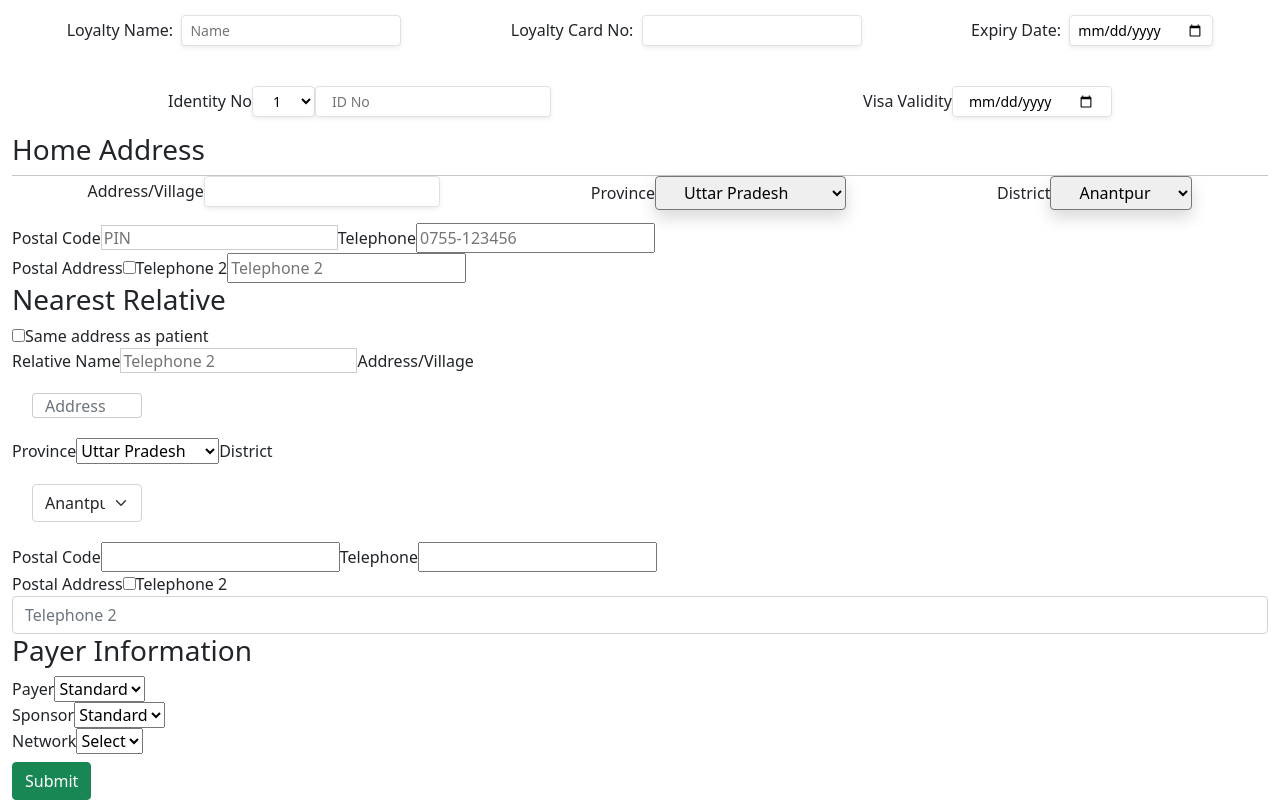
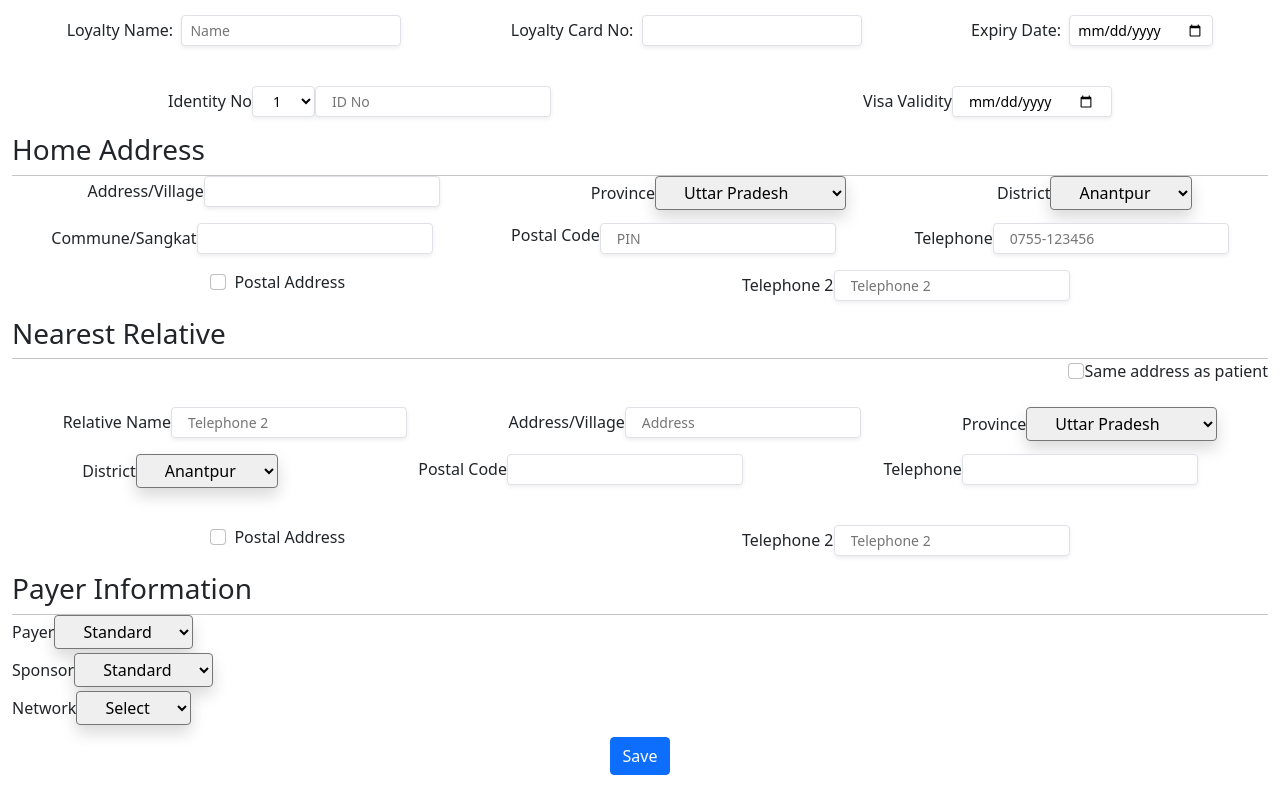
Before and after one commit to DataMinesTech/HospitalManagement, a React (Create React App) app: page /newpatient in a window 1280 px wide. Shown: the part 480-1280 px from the top of the page. Built offline with nearby package versions, Linux system fonts and the light colour scheme.

Commit message:
completed registration and modal css

```diff
--- a/src/Components/Layout/OutPatientModal/OutPatientModal.js
+++ b/src/Components/Layout/OutPatientModal/OutPatientModal.js
@@ -1,33 +1,42 @@
+import { Divider } from "@mui/material";
 import React from "react";
 
 const OutPatientModal = () => {
   return (
-    <div className="card">
-      <br />
-      <br />
-      <br />
+    <div className="">
+      <div className=" text center">
         <h3>Add patient Visit</h3>
-      <label>Visit Type</label>
+        <Divider></Divider>
+        <div className="py-2">
+          <label>Visit Type &nbsp;</label>
 
-      <select>
+          <select className="selectpicker border-1 mb-1 px-4 py-1 rounded shadow">
             <option value="opdvisit">OPD Visit</option>
           </select>
-
+        </div>
+        <div>
           <label>Chief Complaint</label>
-      <input type="text" className="card__img" />
+          <input
+            type="text"
+            className="pl-2 form-control-sm px-3 border-2 shadow-sm  bg-white rounded border"
+          />
+        </div>
+        <div className="py-2">
           <label>Clinic/Department</label>
-      <select>
+          <select className="selectpicker border-1 mb-1 px-4 py-1 rounded shadow">
             <option value="surgery">Surgery</option>
             <option value="treatment">Treatment</option>
             <option value="normal">Normal</option>
           </select>
+        </div>
         <label>Doctor/Nurse</label>
-      <select>
+        <select className="selectpicker border-1 mb-1 px-4 py-1 rounded shadow">
           <option value="nilesh">Nilesh</option>
           <option value="sanjay">Sanjay</option>
         </select>
         <br />
-      <button className="card__btn">Submit</button>
+        <button className="btn btn-block btn-primary">Submit</button>
+      </div>
     </div>
   );
 };
--- a/src/Components/PatientComponent/NewPatient.js
+++ b/src/Components/PatientComponent/NewPatient.js
@@ -3,16 +3,21 @@ import Header from "../Layout/Header/Header";
 import Sidebar from "../Layout/Sidebar/Sidebar";
 import OutPatientModal from "../Layout/OutPatientModal/OutPatientModal";
 import { Divider, Modal, Typography } from "@mui/material";
-const divStyle = {
-  width: "110px",
-  margin: "20px",
-  // border: '5px solid black'
+import { Box } from "@mui/system";
+
+const style = {
+  position: "absolute",
+  top: "50%",
+  left: "50%",
+  transform: "translate(-50%, -50%)",
+  width: 400,
+  bgcolor: "#fff",
+  border: "2px solid #000",
+  boxShadow: 24,
+  p: 4,
+  borderRadius: "1rem",
 };
-const emailStyle = {
-  width: "300px",
-  margin: "40px",
-  // border: '5px solid black'
-};
+
 const NewPatient = () => {
   const [user, setUser] = useState({
     firstName: "",
@@ -41,7 +46,9 @@ const NewPatient = () => {
       </div>
       {openModal !== false ? (
         <Modal open={openModal} onClose={() => setOpenModal(false)}>
+          <Box sx={style}>
             <OutPatientModal />
+          </Box>
         </Modal>
       ) : (
         <>
@@ -284,73 +291,153 @@ const NewPatient = () => {
                       </select>
                     </div>
                   </div>
+                  <div className="d-flex justify-content-around">
+                    <div>
+                      <label>Commune/Sangkat</label>
+
+                      <input
+                        type="text"
+                        className="pl-2 form-control-sm px-3   shadow-sm mb-3 bg-white rounded border"
+                      />
+                    </div>
+                    <div className="d-flex justify-content-around">
                       <label>Postal Code</label>
-                  <input type="text" placeholder="PIN" />
+                      <input
+                        type="text"
+                        className="pl-2 form-control-sm px-3   shadow-sm mb-3 bg-white rounded border"
+                        placeholder="PIN"
+                      />
+                    </div>
+                    <div>
                       <label>Telephone</label>
-                  <input type="number" placeholder="0755-123456" />
-                  <br />
+                      <input
+                        type="number"
+                        className="pl-2 form-control-sm px-3   shadow-sm mb-3 bg-white rounded border"
+                        placeholder="0755-123456"
+                      />
+                    </div>
+                  </div>
+                  <div>
+                    <div className="d-flex justify-content-around">
+                      <div className="form-check">
                         <label>Postal Address</label>
-                  <input type="checkbox" />
+                        <input className="form-check-input" type="checkbox" />
+                      </div>
+                      <div>
                         <label>Telephone 2</label>
-                  <input type="number" placeholder="Telephone 2" />
+                        <input
+                          type="number"
+                          className="pl-2 form-control-sm px-3   shadow-sm mb-3 bg-white rounded border"
+                          placeholder="Telephone 2"
+                        />
+                      </div>
+                    </div>
+                  </div>
 
                   <h3>Nearest Relative</h3>
-                  <input type="checkbox" />
+                  <Divider></Divider>
+                  <div className="d-flex justify-content-end">
+                    <input type="checkbox" className="form-check-input" />
                     <label>Same address as patient</label>
+                  </div>
                   <br />
+                  <div className="d-flex justify-content-around">
+                    <div>
                       <label>Relative Name</label>
-                  <input type="text" placeholder="Telephone 2" />
+                      <input
+                        type="text"
+                        className="pl-2 form-control-sm px-3   shadow-sm mb-3 bg-white rounded border"
+                        placeholder="Telephone 2"
+                      />
+                    </div>
+                    <div>
                       <label>Address/Village</label>
                       <input
                         type="text"
                         placeholder="Address"
-                    class="form-control"
-                    style={divStyle}
+                        className="pl-2 form-control-sm px-3   shadow-sm mb-3 bg-white rounded border"
                       />
+                    </div>
+                    <div>
                       <label>Province</label>
-                  <select>
+                      <select className="selectpicker border-1 mb-1 px-4 py-1 rounded shadow">
                         <option value="up">Uttar Pradesh</option>
                         <option value="andhrapradesh">Andhra Pradesh</option>
                         <option value="punjab">Punjab</option>
                       </select>
+                    </div>
+                  </div>
+                  <div className="d-flex justify-content-around">
+                    <div>
                       <label>District</label>
-                  <select class="form-select" style={divStyle}>
+
+                      <select class="selectpicker border-1 mb-1 px-4 py-1 rounded shadow">
                         <option value="anantpur">Anantpur</option>
                         <option value="chittoor">chittoor</option>
                         <option value="agra">Agra</option>
                       </select>
+                    </div>
+                    <div>
                       <label>Postal Code</label>
-                  <input type="number" />
+                      <input
+                        type="number"
+                        className="pl-2 form-control-sm px-3   shadow-sm mb-3 bg-white rounded border"
+                      />
+                    </div>
+                    <div>
                       <label>Telephone</label>
-                  <input type="number" />
+                      <input
+                        type="number"
+                        className="pl-2 form-control-sm px-3   shadow-sm mb-3 bg-white rounded border"
+                      />
+                    </div>
+                  </div>
                   <br />
+                  <div className="d-flex justify-content-around">
+                    <div className="form-check">
                       <label>Postal Address</label>
-                  <input type="checkbox" />
+                      <input type="checkbox" className="form-check-input" />
+                    </div>
+                    <div>
                       <label>Telephone 2</label>
                       <input
-                    class="form-control"
                         type="number"
+                        className="pl-2 form-control-sm px-3   shadow-sm mb-3 bg-white rounded border"
                         placeholder="Telephone 2"
                       />
+                    </div>
+                  </div>
+
                   <h3>Payer Information</h3>
+                  <Divider></Divider>
+                  <div className="">
                     <label>Payer</label>
-                  <select>
+                    <select className="selectpicker border-1 mb-1 px-4 py-1 rounded shadow">
                       <option value="standard">Standard</option>
                     </select>
-                  <br />
+                  </div>
+                  <div>
                     <label>Sponsor </label>
-                  <select>
+                    <select className="selectpicker border-1 mb-1 px-4 py-1 rounded shadow">
                       <option value="standard">Standard</option>
                     </select>
-                  <br />
+                  </div>
+
+                  <div>
                     <label>Network</label>
-                  <select>
+                    <select className="selectpicker border-1 mb-1 px-4 py-1 rounded shadow">
                       <option value="select">Select</option>
                     </select>
                   </div>
-                <button type="submit" class="btn btn-success">
-                  Submit{" "}
+                </div>
+                <div className="d-flex justify-content-center">
+                  <button
+                    type="submit"
+                    class="btn btn-primary btn-block mb-4  "
+                  >
+                    Save
                   </button>
+                </div>
               </div>
             </form>
           </div>
```
Lines whose indentation alone changed are shown as unchanged.
